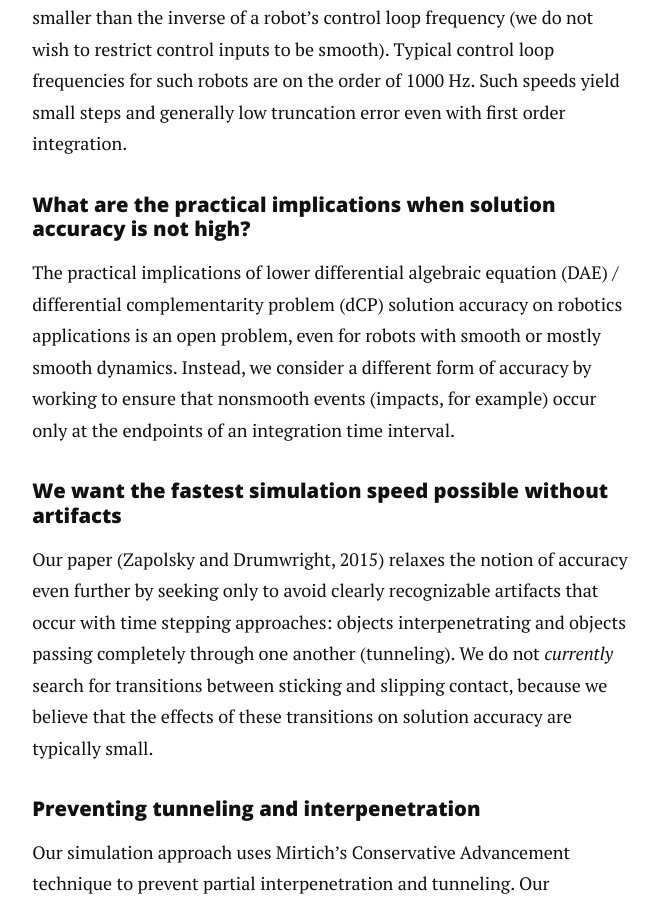
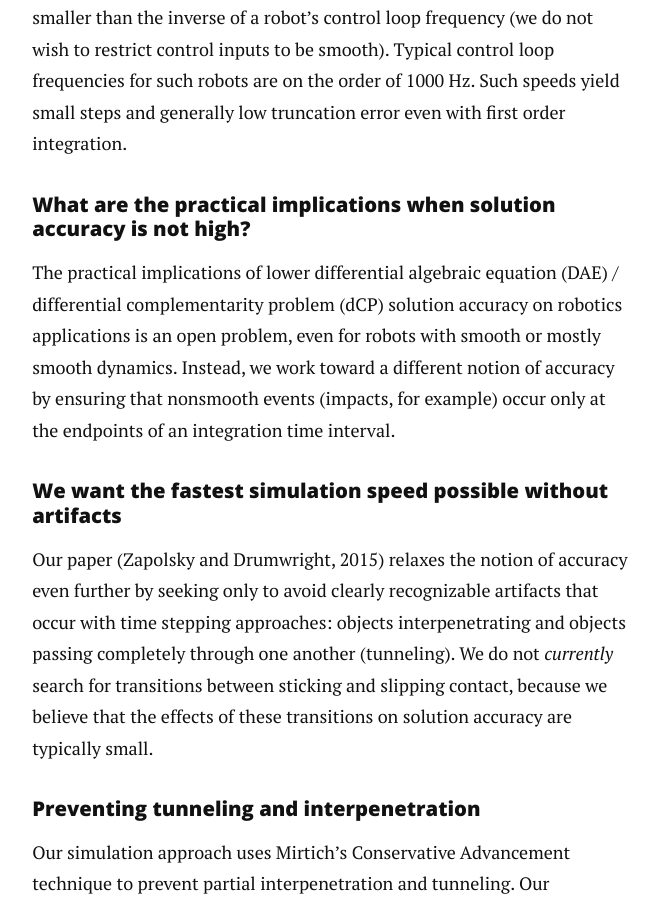
Before and after one commit to PositronicsLab/positronicslab.github.io, a Jekyll site: the page built from _posts/2015-10-18-adaptive-integration.markdown, in a window 1280 px wide and 900 px high, scrolled down 1451 px. Shown: the whole window, without its empty margins (310-968 px from the left). Built offline with Jekyll 4.4.1, drawn with Linux system fonts in a browser that asks for light colours; nearby versions of some CDN libraries; Markdown is read by kramdown in place of the engine named in the settings.

Commit message:
More updates

```diff
--- a/_posts/2015-10-18-adaptive-integration.markdown
+++ b/_posts/2015-10-18-adaptive-integration.markdown
@@ -23,7 +23,7 @@ Typical control loop frequencies for such robots are on the order of 1000 Hz. Su
 
 #### What are the practical implications when solution accuracy is not high?
 
-The practical implications of lower differential algebraic equation (DAE) / differential complementarity problem (dCP) solution accuracy on robotics applications is an open problem, even for robots with smooth or mostly smooth dynamics. Instead, we consider a different form of accuracy by working to ensure that nonsmooth events (impacts, for example) occur only at the endpoints of an integration time interval.
+The practical implications of lower differential algebraic equation (DAE) / differential complementarity problem (dCP) solution accuracy on robotics applications is an open problem, even for robots with smooth or mostly smooth dynamics. Instead, we work toward a different notion of accuracy by ensuring that nonsmooth events (impacts, for example) occur only at the endpoints of an integration time interval.
 
 #### We want the fastest simulation speed possible without artifacts
 
```
